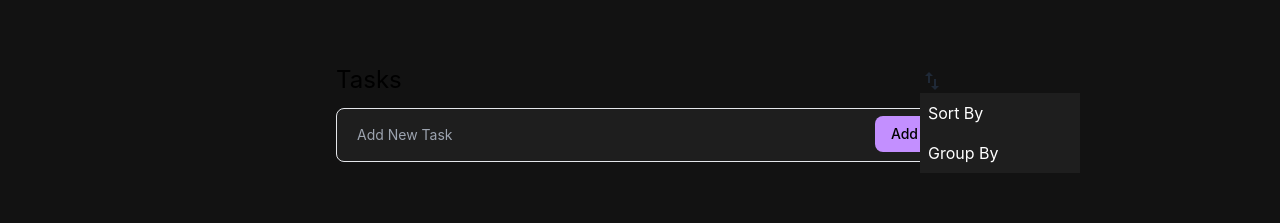
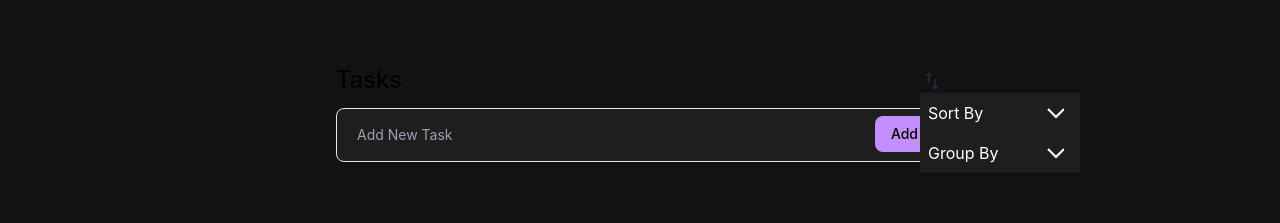
Before and after one commit to longpaus/to-do-app, a React (Create React App) app: page / in a window 1280 px wide. Both pictures are taken after a click on the element 932 px from the left and 80 px from the top of the page. Shown: the top 223 px of the page. Built offline with nearby package versions, Linux system fonts and the light colour scheme.

Commit message:
finish sorting tasks functionality

```diff
--- a/package.json
+++ b/package.json
@@ -19,7 +19,8 @@
     "react-scripts": "5.0.1",
     "react-uuid": "^2.0.0",
     "typescript": "^4.9.5",
-    "web-vitals": "^2.1.4"
+    "web-vitals": "^2.1.4",
+    "zustand": "^4.5.2"
   },
   "scripts": {
     "start": "react-scripts start",
--- a/src/components/TaskController.tsx
+++ b/src/components/TaskController.tsx
@@ -1,10 +1,10 @@
-import React, { useState } from "react";
+import React, {useEffect, useState} from "react";
 import AddTaskForm from "./AddTaskForm";
-import { Task, TaskId, TaskListType, TasksList } from "../types/TaskTypes";
+import {Task, TaskId, TaskListType, TasksList} from "../types/TaskTypes";
 import uuid from "react-uuid";
 import TaskList from "./TaskList";
-import { SortStrategy } from "../types/SortStrategy";
 import TaskControllerDropdown from "./TaskControllerDropdown";
+import {useStore} from "../store";
 
 export default function TaskController() {
   const [task, setTask] = useState<string>("");
@@ -12,22 +12,66 @@ export default function TaskController() {
     complete: [],
     ongoing: [],
   });
+  const store = useStore();
   const ListTypes: TaskListType[] = ["ongoing", "complete"];
-  const [sortStrategy, setSortStrategy] = useState<SortStrategy>("");
+
+  useEffect(() => {
+    switch (store.sortTask) {
+      case "Date":
+        ListTypes.forEach(listType => {
+          setTasksList((prevState) => ({
+            ...prevState,
+            [listType]: prevState[listType].sort(
+              (a: Task, b: Task) => b.creationTime.getTime() - a.creationTime.getTime(),
+            ),
+          }));
+        })
+        break;
+      case "Title":
+        ListTypes.forEach(listType => {
+          setTasksList((prevState) => ({
+            ...prevState,
+            [listType]: [...prevState[listType]]
+              .sort(
+                (a, b) => a.name.localeCompare(b.name),
+              ),
+          }));
+        });
+        break;
+      default:
+        break;
+    }
+  }, [store.sortTask]);
   const addTaskToList = (task: Task, listType: TaskListType) => {
-    setTasksList((prevState) => ({
-      ...prevState,
-      [listType]: [task, ...prevState[listType]].sort(
-        (a, b) => b.creationTime.getTime() - a.creationTime.getTime(),
-      ),
-    }));
+    switch (store.sortTask) {
+      case "Date":
+        setTasksList((prevState) => ({
+          ...prevState,
+          [listType]: [task, ...prevState[listType]]
+        }));
+        break;
+      case "Title":
+        setTasksList((prevState) => {
+          const newList = [...prevState[listType]];
+          let index = 0;
+          while (index < newList.length && task.name.localeCompare(newList[index].name) > 0) {
+            index++;
+          }
+          newList.splice(index, 0, task);
+          return {
+            ...prevState,
+            [listType]: newList
+          };
+        });
+    }
+
   };
   const changeTaskNameHandler = (taskId: TaskId, listType: TaskListType) => {
     return (newTaskName: string) => {
       setTasksList((prevState) => {
         const newList = prevState[listType].map((task) => {
           if (task.id === taskId) {
-            return { ...task, name: newTaskName };
+            return {...task, name: newTaskName};
           }
           return task;
         });
@@ -88,7 +132,7 @@ export default function TaskController() {
       <div className="max-w-115 min-w-80 w-1/2 h-1/2 p-4">
         <div className="mb-3 flex justify-between items-center">
           <div className="text-2xl text-black dark:text-white ">Tasks</div>
-          <TaskControllerDropdown />
+          <TaskControllerDropdown/>
         </div>
         <AddTaskForm
           onSubmit={submitTaskHandler}
--- a/src/components/TaskControllerDropdown.tsx
+++ b/src/components/TaskControllerDropdown.tsx
@@ -1,18 +1,23 @@
 import SwapVertIcon from "@mui/icons-material/SwapVert";
 import Dropdown from "./Dropdown";
 import MenuItem from "./ui/MenuItem";
-import React, { useEffect, useRef, useState } from "react";
+import React, {useEffect, useRef, useState} from "react";
+import {useStore} from "../store";
+import {SortStrategy} from "../types/SortStrategy";
 
 export default function TaskControllerDropdown() {
   const [mainOpen, setMainOpen] = useState(false);
   const [sortByOpen, setSortByOpen] = useState(false);
   const [groupByOpen, setGroupByOpen] = useState(false);
-
+  const store = useStore();
   const dropDownRef = useRef<HTMLDivElement>(null);
+  const sortStrategy: SortStrategy[] = ['Date', 'Title']
   useEffect(() => {
     const handleOutsideClick = (e: any) => {
       if (dropDownRef.current && !dropDownRef.current.contains(e.target)) {
         setMainOpen(false);
+        setSortByOpen(false);
+        setGroupByOpen(false);
       }
     };
 
@@ -35,6 +40,11 @@ export default function TaskControllerDropdown() {
       }
     };
   };
+  const handleClickSortStrategy = (strategy: SortStrategy) => {
+    store.upDateSortTask(strategy);
+    setSortByOpen(false);
+    setGroupByOpen(false);
+  }
   return (
     <div ref={dropDownRef}>
       <Dropdown
@@ -47,21 +57,58 @@ export default function TaskControllerDropdown() {
         open={mainOpen}
         setOpenFunc={() => setMainOpen(!mainOpen)}
       >
-        <ul className="bg-surface w-40 border-gray-800 text-white">
+        <ul className="bg-surface text-white w-40 border-gray-800">
           <Dropdown
             open={sortByOpen}
             setOpenFunc={handleInnerDropdownClick("sortBy")}
-            title={<MenuItem hoverColor="bg-gray-500">Sort By</MenuItem>}
+            title={
+              <MenuItem hoverColor="bg-gray-500">
+                <div className="flex justify-between">
+                  Sort By
+                  <svg
+                    xmlns="http://www.w3.org/2000/svg"
+                    fill="white"
+                    width="20"
+                    height="20"
+                    className={`transform ${sortByOpen ? "rotate-180" : ""} mr-2 transition-transform duration-300 ease-in-out`}
+                  >
+                    <path d="M12 17.414 3.293 8.707l1.414-1.414L12 14.586l7.293-7.293 1.414 1.414L12 17.414z"/>
+                  </svg>
+                </div>
+              </MenuItem>
+            }
           >
-            <ul className="rounded bg-surface text-white w-24 border-solid border border-gray-500">
-              <MenuItem hoverColor="">Date</MenuItem>
-              <MenuItem hoverColor="">Title</MenuItem>
+            <ul className="rounded bg-surface w-24 border-solid border border-gray-500">
+              {sortStrategy.map((strategy) => (
+                <MenuItem
+                  selected={strategy === store.sortTask}
+                  key={strategy}
+                  onClick={() => handleClickSortStrategy(strategy)}
+                >
+                  {strategy}
+                </MenuItem>
+              ))}
             </ul>
           </Dropdown>
           <Dropdown
             open={groupByOpen}
             setOpenFunc={handleInnerDropdownClick("groupBy")}
-            title={<MenuItem hoverColor="bg-gray-500">Group By</MenuItem>}
+            title={
+              <MenuItem hoverColor="bg-gray-500">
+                <div className="flex justify-between">
+                  Group By
+                  <svg
+                    xmlns="http://www.w3.org/2000/svg"
+                    fill="white"
+                    width="20"
+                    height="20"
+                    className={`transform ${groupByOpen ? "rotate-180" : ""} mr-2 transition-transform duration-300 ease-in-out`}
+                  >
+                    <path d="M12 17.414 3.293 8.707l1.414-1.414L12 14.586l7.293-7.293 1.414 1.414L12 17.414z"/>
+                  </svg>
+                </div>
+              </MenuItem>
+            }
           >
             <ul className="rounded bg-surface text-white w-24 border-solid border border-gray-500">
               <MenuItem hoverColor="">Date</MenuItem>
--- a/src/components/ui/MenuItem.tsx
+++ b/src/components/ui/MenuItem.tsx
@@ -1,14 +1,25 @@
-import React, { ReactNode } from "react";
+import React, {ReactNode} from "react";
+import CheckIcon from '@mui/icons-material/Check';
 
 interface MenuItemProps {
   children?: ReactNode;
-  hoverColor: string;
+  hoverColor?: string;
+  selected?: boolean;
+  onClick?: () => void;
 }
 
 export default function MenuItem(props: MenuItemProps) {
   return (
-    <li className={`p-2 cursor-pointer bg-inherit hover:opacity-25`}>
-      {props.children}
+    <li onClick={(e) => {
+      if (props.onClick) {
+        e.stopPropagation();
+        props.onClick();
+      }
+    }} className={`p-2 cursor-pointer bg-inherit hover:opacity-25`}>
+      <div className={` ${props.selected ? 'flex justify-between text-blue-400' : ''}`}>
+        {props.children}
+        {props.selected && <CheckIcon/>}
+      </div>
     </li>
   );
 }
--- /dev/null
+++ b/src/store.tsx
@@ -0,0 +1,13 @@
+import {create} from 'zustand'
+import {SortStrategy} from "./types/SortStrategy";
+
+interface StoreState {
+  sortTask: SortStrategy; // State variable
+  upDateSortTask: (sortTask: SortStrategy) => void; // State update function
+}
+
+// Create the store
+export const useStore = create<StoreState>(set => ({
+  sortTask: 'Date',
+  upDateSortTask: (sortTask: SortStrategy) => set({sortTask}), // Update the sortTask state
+}));
--- a/src/types/SortStrategy.ts
+++ b/src/types/SortStrategy.ts
@@ -1 +1 @@
-export type SortStrategy = '';
+export type SortStrategy = 'Date' | 'Title';
```
Also changed, not shown: 1 other file (tests, documents, lock files or other folders).
